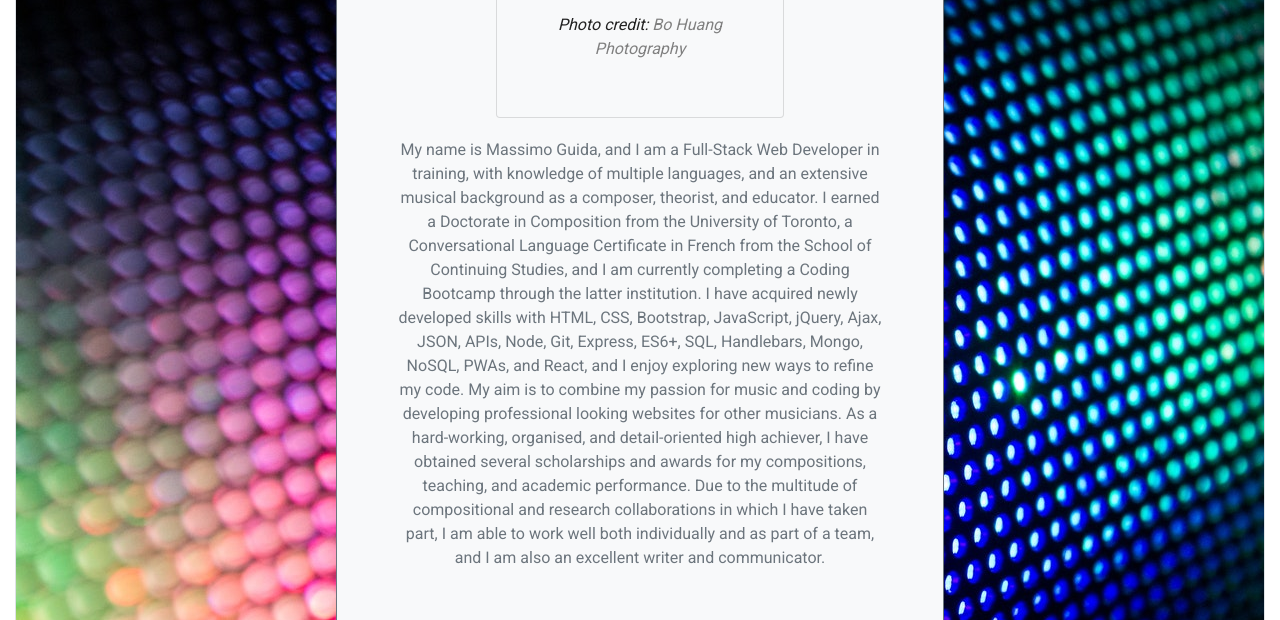
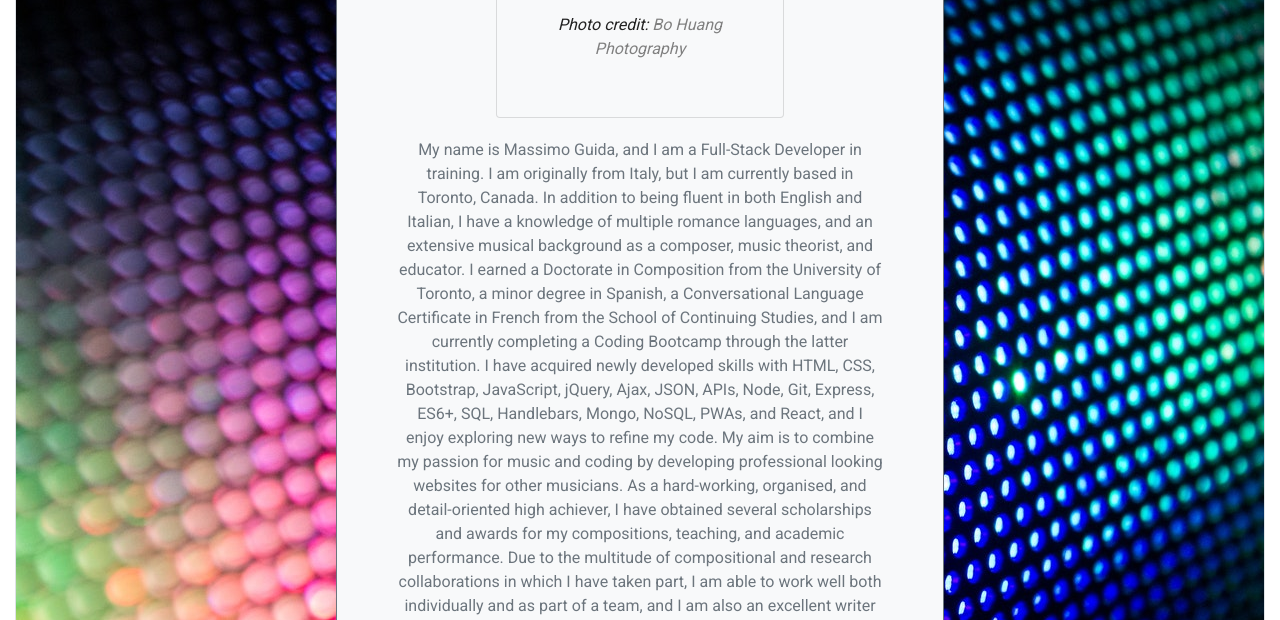
Before and after one commit to MG-cpu90/assignment8, a plain HTML site: page Develop/index.html in a window 1280 px wide. Shown: the part 841-1461 px from the top of the page. Drawn offline with nearby package versions, Linux system fonts and the light colour scheme.

Commit message:
expanded bio

```diff
--- a/Develop/index.html
+++ b/Develop/index.html
@@ -117,9 +117,10 @@
               <div class="col m-12 sm-6 padding-2 margin-2 bio-text text-center">
                 <div class="padding-3 margin-3 text-container">
                   <p class="text-secondary">
-                    My name is Massimo Guida, and I am a Full-Stack Web Developer in training, with knowledge of multiple
-                    languages, and an extensive musical background as a composer, theorist, and educator.
-                    I earned a Doctorate in Composition from the University of Toronto, a Conversational Language
+                    My name is Massimo Guida, and I am a Full-Stack Developer in training. I am originally from Italy,
+                    but I am currently based in Toronto, Canada. In addition to being fluent in both English and Italian,
+                    I have a knowledge of multiple romance languages, and an extensive musical background as a composer, music theorist, and educator.
+                    I earned a Doctorate in Composition from the University of Toronto, a minor degree in Spanish, a Conversational Language
                     Certificate in French from the School of Continuing Studies, and I am currently completing a Coding
                     Bootcamp through the latter institution.
                     I have acquired newly developed skills with HTML, CSS, Bootstrap, JavaScript, jQuery, Ajax, JSON, APIs,
```
